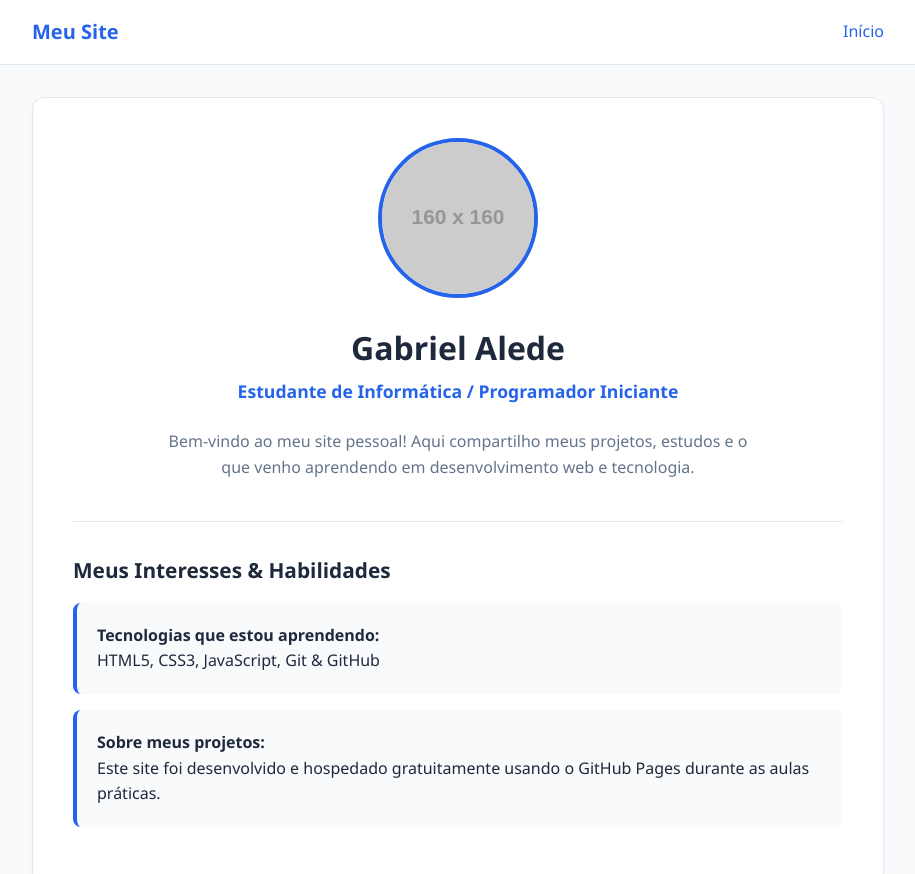
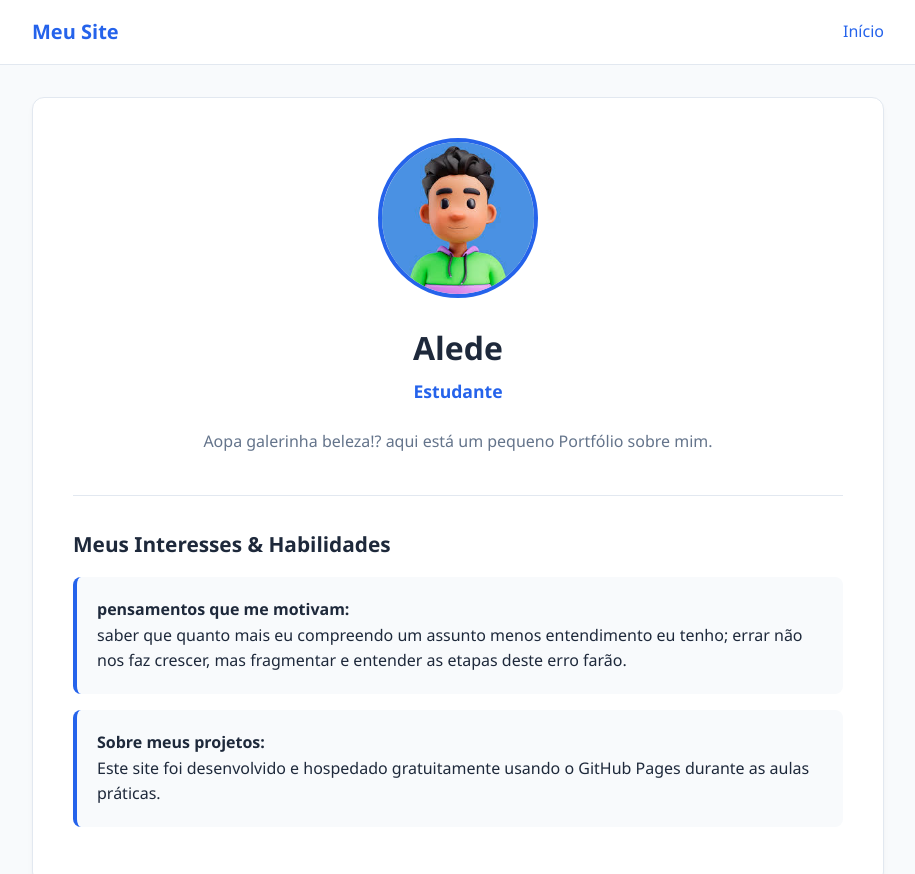
Before and after one commit to gabrieladtrarbach-wq/my-page, a plain HTML site: page index.html in a window 1280 px wide. Shown: the top 874 px of the page, without its empty margins (182-1097 px from the left). Drawn offline with Linux system fonts and the light colour scheme; placeholder pictures from the web are drawn by us.

Commit message:
atualização de numero 3

```diff
--- a/index.html
+++ b/index.html
@@ -403,9 +403,9 @@
 
                 <img
 
-                    src="https://via.placeholder.com/160"
+                    src="show.jpeg"
 
-                    alt="Foto de Perfil do Aluno"
+                    alt=""
 
                     class="profile-image"
 
@@ -416,9 +416,9 @@
 
             <!-- ALUNO: Altere para o seu nome e profissão/estudo -->
 
-            <h1 class="student-name">Gabriel Alede</h1>
+            <h1 class="student-name">Alede</h1>
 
-            <p class="student-role">Estudante de Informática / Programador Iniciante</p>
+            <p class="student-role">Estudante</p>
 
 
 
@@ -426,9 +426,8 @@
 
             <p class="student-bio">
 
-                Bem-vindo ao meu site pessoal! Aqui compartilho meus projetos,
-
-                estudos e o que venho aprendendo em desenvolvimento web e tecnologia.
+             Aopa galerinha beleza!?
+             aqui está um pequeno Portfólio sobre mim.
 
             </p>
 
@@ -443,9 +442,12 @@
 
                 <div class="info-box">
 
-                    <strong>Tecnologias que estou aprendendo:</strong>
+                    <strong>pensamentos que me motivam:</strong>
 
-                    <p>HTML5, CSS3, JavaScript, Git & GitHub</p>
+                    <p>saber que quanto mais eu compreendo um assunto menos entendimento eu tenho;
+
+                        errar não nos faz crescer, mas fragmentar e entender as etapas deste erro farão.
+                    </p>
 
                 </div>
 
```
Also changed, not shown: show.jpeg (added).
